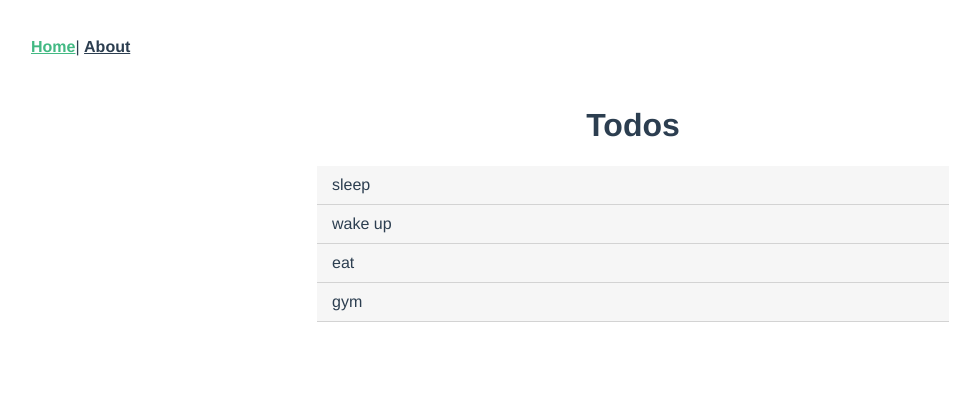
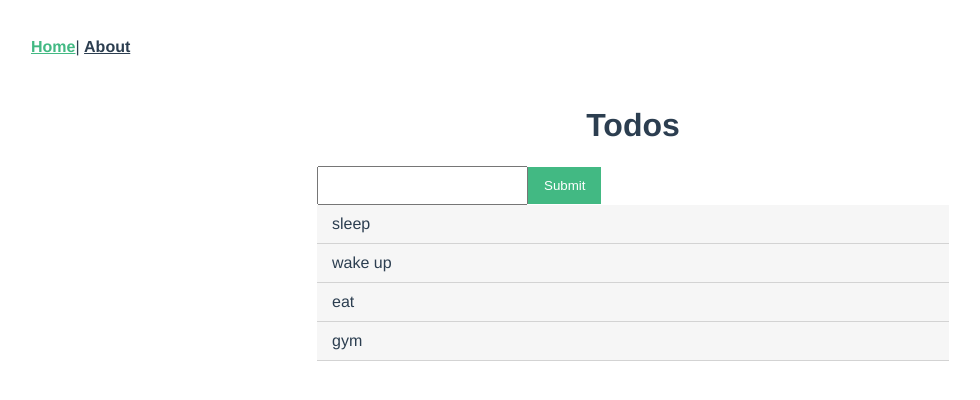
Before and after one commit to sherwin-yu/vue, a Vue app: page /#/ in a window 1280 px wide. Shown: the top 400 px of the page, without its empty margins (7-987 px from the left). Built offline with nearby package versions, Linux system fonts and the light colour scheme.

Commit message:
add input field and submit button

```diff
--- /dev/null
+++ b/src/components/NewTodo.vue
@@ -0,0 +1,24 @@
+<template>
+  <div>
+    <input class="text-input" type="text" />
+    <button class="submit" type="submit">Submit</button>
+  </div>
+</template>
+
+<script>
+export default {
+  name: "New Todo"
+};
+</script>
+
+<style scoped>
+.text-input {
+  padding: 10px 15px;
+}
+.submit {
+  padding: 10px 15px;
+  background-color: #42b983;
+  border: 1px solid transparent;
+  color: white;
+}
+</style>
--- a/src/views/Home.vue
+++ b/src/views/Home.vue
@@ -2,6 +2,7 @@
   <div class="home">
     <Title msg="Todos" />
     <div class="todos">
+      <NewTodo />
       <TodoItem />
     </div>
   </div>
@@ -10,12 +11,14 @@
 <script>
 // @ is an alias to /src
 import Title from "@/components/Title.vue";
+import NewTodo from "@/components/NewTodo.vue";
 import TodoItem from "@/components/TodoItem.vue";
 
 export default {
   name: "Home",
   components: {
     Title,
+    NewTodo,
     TodoItem
   }
 };
```
